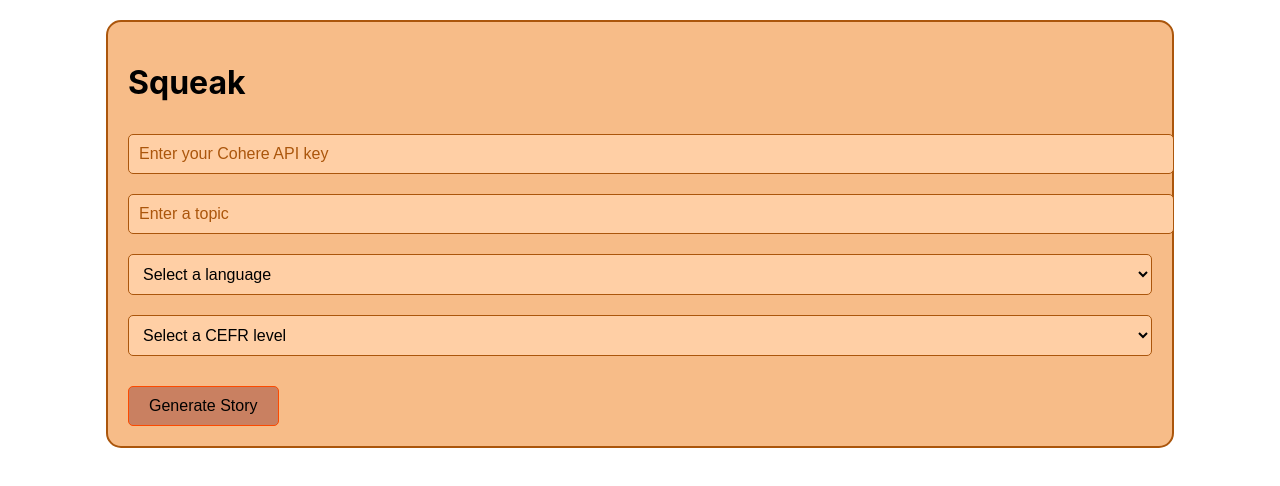
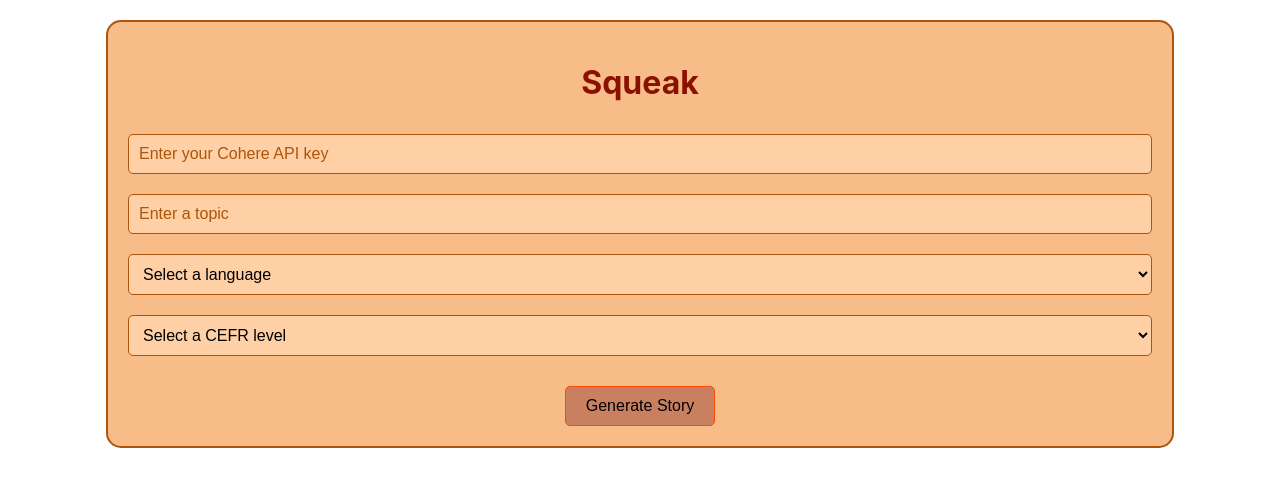
Before and after one commit to squeak-today/squeak, a React (Create React App) app: page / in a window 1280 px wide. Shown: the top 486 px of the page. Built offline with nearby package versions, Linux system fonts and the light colour scheme.

Commit message:
centering elements

```diff
--- a/src/App.js
+++ b/src/App.js
@@ -13,6 +13,17 @@ const StyledBox = styled.div`
 	background-color: #f7bc88; // fill color
 `;
 
+const Title = styled.h1`
+	text-align: center;
+	color: #8a1000; // Match the theme color
+`;
+
+const ButtonContainer = styled.div`
+	display: flex;
+	justify-content: center; // Center the button horizontally
+	margin-top: 0px;
+`;
+
 const GenerateButton = styled.button`
 	padding: 10px 20px;
 	margin-top: 20px;
@@ -26,6 +37,17 @@ const GenerateButton = styled.button`
 	background-color: #c98061; // Lighter shade when disabled
 	cursor: not-allowed;
 	}
+`;
+
+const StoryContainer = styled.div`
+	margin-top: 20px;
+	text-align: left; // Ensure the story text itself is left-aligned
+`;
+
+// Centered story title
+const StoryTitle = styled.h2`
+	text-align: center; // Center the story title
+	color: #8a1000; // Optional: Match the theme color
 `;
 
 const StoryText = styled.div`
@@ -51,6 +73,7 @@ const InputField = styled.input`
 	border-color: #FC4A00; // Focus state border color
 	outline: none;
 	}
+	box-sizing:border-box;
 `;
 
 // Styled select field component
@@ -67,6 +90,7 @@ const SelectField = styled.select`
 	border-color: #FC4A00; // Focus state border color
 	outline: none;
 	}
+	box-sizing:border-box;
 `;
 
 function App() {
@@ -95,7 +119,7 @@ function App() {
 
 	return (
     	<StyledBox>
-			<h1>Squeak</h1>
+			<Title>Squeak</Title>
 
 			<InputField
 				type="text"
@@ -114,6 +138,7 @@ function App() {
 			{/* Dropdown for language selection */}
 			<SelectField value={language} onChange={(e) => setLanguage(e.target.value)}>
 				<option value="" disabled>Select a language</option>
+				<option value="English">English</option>
 				<option value="French">French</option>
 				<option value="Spanish">Spanish</option>
 			</SelectField>
@@ -129,15 +154,16 @@ function App() {
 				<option value="C2">C2</option>
 			</SelectField>
 
-
-			<GenerateButton onClick={handleGenerateStory} disabled={!isFormComplete || loading}>
-				{loading ? 'Generating Story...' : 'Generate Story'}
-			</GenerateButton>
+			<ButtonContainer>
+				<GenerateButton onClick={handleGenerateStory} disabled={!isFormComplete || loading}>
+					{loading ? 'Generating Story...' : 'Generate Story'}
+				</GenerateButton>
+			</ButtonContainer>
 			{story && (
-				<StoryText>
-					<h2>Today's Story</h2>
-					<p>{story}</p>
-				</StoryText>
+				<StoryContainer>
+					<StoryTitle>Generated Story</StoryTitle>
+					<StoryText>{story}</StoryText>
+				</StoryContainer>
 			)}
 		</StyledBox>
 	);
```
